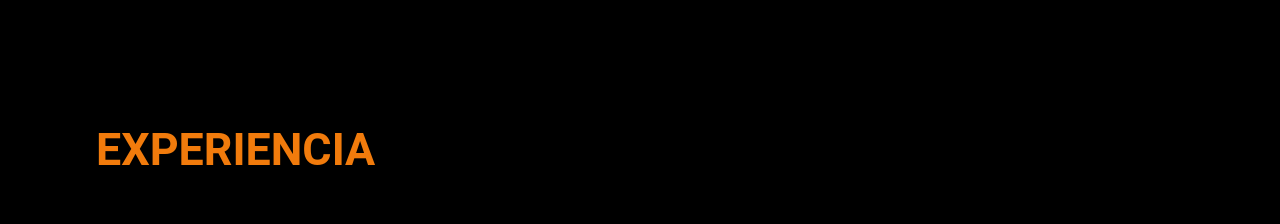
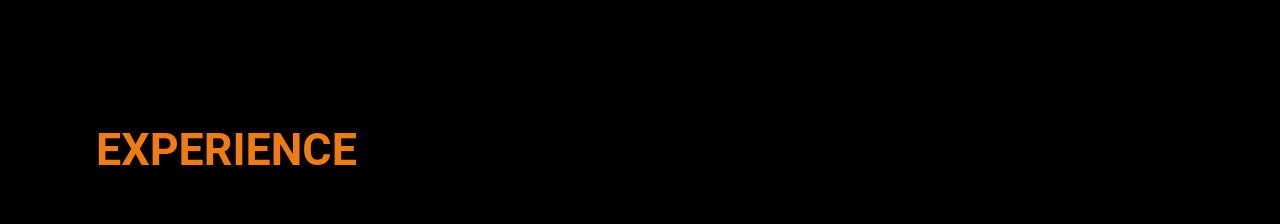
Before and after one commit to EdssonVega/my-own-portfolio, a React (Create React App) app: page / in a window 1280 px wide. Shown: the part 2560-2784 px from the top of the page. Built offline with nearby package versions, Linux system fonts and the light colour scheme.

Commit message:
finished, TO DO: use firebase for image storage

```diff
--- a/src/components/Experience/Experience.js
+++ b/src/components/Experience/Experience.js
@@ -71,7 +71,7 @@ const experiences = [
 function ExperienceSection(){
     return(
         <section className="experienceSection" id="experience">
-                <h1>EXPERIENCIA</h1>
+                <h1>EXPERIENCE</h1>
                 <div className="showExperiences">
                     {experiences.map((experience,index)=>(
                         <ExperienceCards tittle={experience.tittle} date={experience.Fecha} position={experience.Posicion} positionDescription={experience.Descripcion} key={index} foto1={experience.f1} foto2={experience.f2} foto3={experience.f3} foto4={experience.f4} url={experience.Link}/>
```
Also changed, not shown: src/images/social-mode-WmVtCFR1C1g-unsplash.jpg (added).
